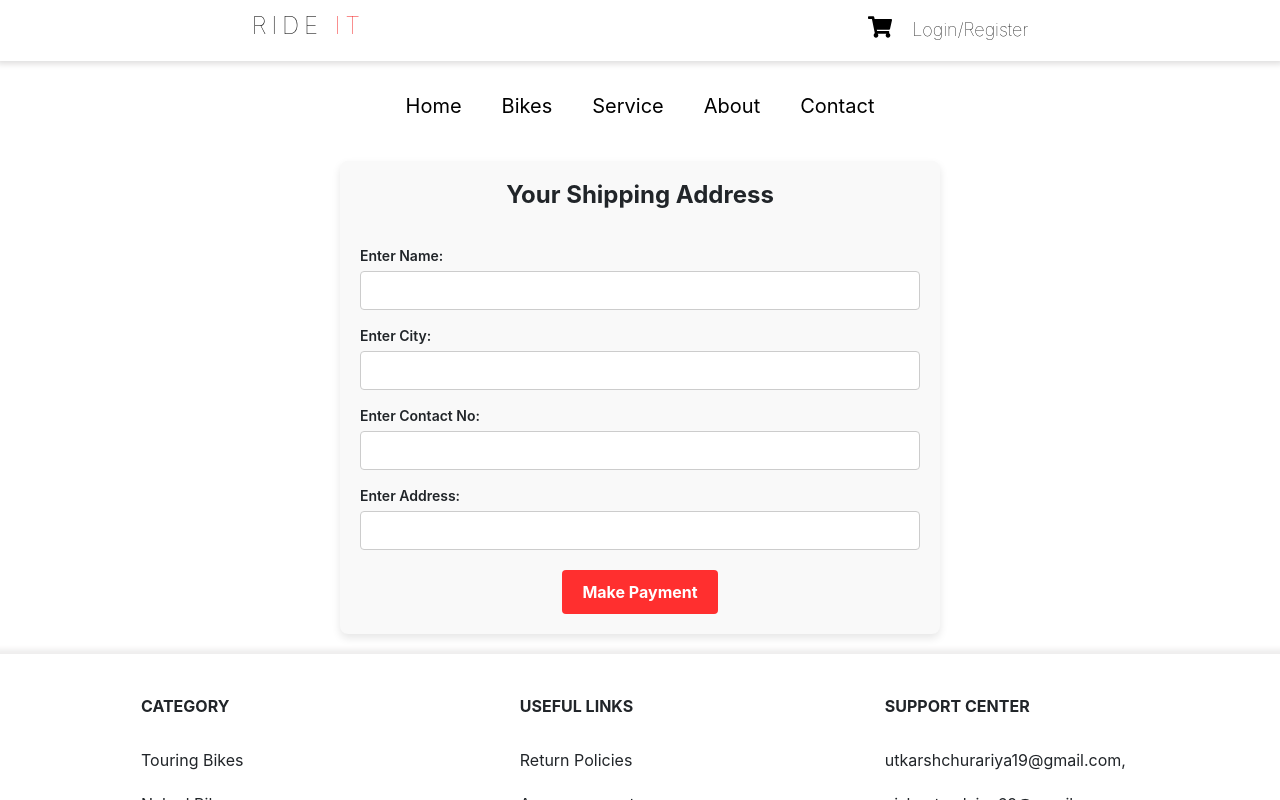
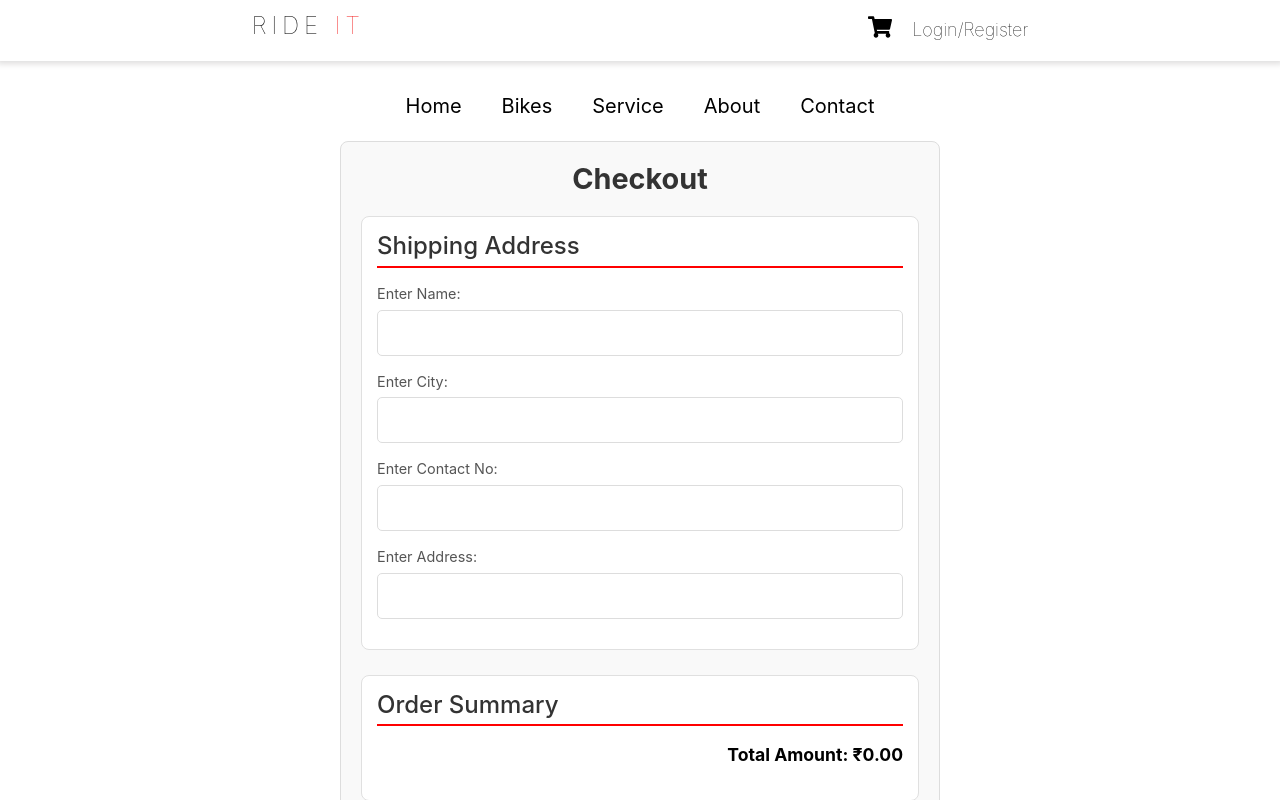
Before and after one commit to Utk1rs8/React_internship, a React (Create React App) app: page /buynow in a window 1280 px wide. Shown: the top 800 px of the page. Built offline with nearby package versions, Linux system fonts and the light colour scheme; a web font is replaced by a local one.

Commit message:
service-maintenance-page

```diff
--- a/src/App.js
+++ b/src/App.js
@@ -21,6 +21,7 @@ import NakedBikes from "./NakedBikes";
 import SportsBikes from "./SportsBikes";
 import CruiserBikes from "./CruiserBikes";
 import TouringBikes from "./TouringBikes";
+import ServiceMaintenance from "./ServiceMaintenance";
 
 
 
@@ -51,7 +52,9 @@ const App=()=>{
               <Route path="nakedbikes" element={<NakedBikes/>} />
               <Route path="sportbikes" element={<SportsBikes/>} />
               <Route path="cruiserbikes" element={<CruiserBikes/>} />
-              <Route path="touringbikes" element={<TouringBikes/>} />            </Route>
+              <Route path="touringbikes" element={<TouringBikes/>} />
+              <Route path="servicemaintenance" element={<ServiceMaintenance/>} />
+              </Route>
            </Routes>
         </BrowserRouter>
 
--- a/src/BuyNow.js
+++ b/src/BuyNow.js
@@ -1,110 +1,102 @@
 import { useSelector } from "react-redux";
-import { useState } from "react";
+import { useState, useEffect } from "react";
 import { useNavigate } from "react-router-dom";
 import axios from "axios";
 
 const BuyNow = () => {
-  const [input, setInput] = useState({});
-  const [paymethod, setPaymethod] = useState("");
+  const [input, setInput] = useState({
+    name: "",
+    city: "",
+    conno: "",
+    address: "",
+  });
+  const [paymethod, setPaymethod] = useState("credit-card");
+  const [totalAmount, setTotalAmount] = useState(0);
   const navigate = useNavigate();
   const cartData = useSelector((state) => state.mycart.cart);
 
-  let proname;
-  let brand;
-  let price;
-  let totalamount;
-  const ans = cartData.map((key) => {
-    proname = key.name;
-    brand = key.brand;
-    price = key.price;
-    totalamount = key.price * key.qnty;
-  });
+  // Calculate total amount
+  useEffect(() => {
+    const total = cartData.reduce((acc, item) => acc + item.price * item.qnty, 0);
+    setTotalAmount(total);
+  }, [cartData]);
 
-  const paymentDone = () => {
-    let url = "http://localhost:4000/consumers";
-    let customerID = Date.now();
-    axios
-      .post(url, {
+  // Handles form input changes
+  const handleInput = (e) => {
+    const { name, value } = e.target;
+    setInput((values) => ({ ...values, [name]: value }));
+  };
+
+  // Handles payment method selection
+  const handlePaymentMethodChange = (e) => {
+    setPaymethod(e.target.value);
+  };
+
+  // Form submission and order saving
+  const paymentDone = async () => {
+    if (!input.name || !input.city || !input.conno || !input.address) {
+      alert("Please fill in all the fields");
+      return;
+    }
+
+    const url = "http://localhost:4000/consumers";
+    const customerID = Date.now();
+
+    try {
+      await axios.post(url, {
         customer_id: customerID,
         Name: input.name,
         City: input.city,
         Contact: input.conno,
         Address: input.address,
-      })
-      .then((res) => {
-        alert("Customer saved!");
+        Paymethod: paymethod,
+        TotalAmount: totalAmount,
       });
-
-    navigate("/paydone");
-  };
-
-  const handleInput = (e) => {
-    let name = e.target.name;
-    let value = e.target.value;
-    setInput((values) => ({ ...values, [name]: value }));
+      alert("Order placed successfully!");
+      navigate("/paydone");
+    } catch (error) {
+      console.error("Error placing order:", error);
+      alert("There was an error processing your order. Please try again.");
+    }
   };
 
   return (
     <div className="buy-now-container">
-      <div className="buy-now-form">
-        <h1 className="buy-now-title">Your Shipping Address</h1>
+      <h1 className="buy-now-title">Checkout</h1>
+
+      <div className="buy-now-section">
+        <h2>Shipping Address</h2>
         <div className="buy-now-input-group">
-          <label htmlFor="name" className="input-label">
-            Enter Name:
-          </label>
-          <input
-            type="text"
-            id="name"
-            name="name"
-            value={input.name}
-            className="input-field"
-            onChange={handleInput}
-          />
+          <label htmlFor="name" className="input-label">Enter Name:</label>
+          <input type="text" id="name" name="name" value={input.name} className="input-field" onChange={handleInput} />
         </div>
         <div className="buy-now-input-group">
-          <label htmlFor="city" className="input-label">
-            Enter City:
-          </label>
-          <input
-            type="text"
-            id="city"
-            name="city"
-            value={input.city}
-            className="input-field"
-            onChange={handleInput}
-          />
+          <label htmlFor="city" className="input-label">Enter City:</label>
+          <input type="text" id="city" name="city" value={input.city} className="input-field" onChange={handleInput} />
         </div>
         <div className="buy-now-input-group">
-          <label htmlFor="conno" className="input-label">
-            Enter Contact No:
-          </label>
-          <input
-            type="text"
-            id="conno"
-            name="conno"
-            value={input.conno}
-            className="input-field"
-            onChange={handleInput}
-          />
+          <label htmlFor="conno" className="input-label">Enter Contact No:</label>
+          <input type="text" id="conno" name="conno" value={input.conno} className="input-field" onChange={handleInput} />
         </div>
         <div className="buy-now-input-group">
-          <label htmlFor="address" className="input-label">
-            Enter Address:
-          </label>
-          <input
-            type="text"
-            id="address"
-            name="address"
-            value={input.address}
-            className="input-field"
-            onChange={handleInput}
-          />
+          <label htmlFor="address" className="input-label">Enter Address:</label>
+          <input type="text" id="address" name="address" value={input.address} className="input-field" onChange={handleInput} />
         </div>
       </div>
+
+      <div className="buy-now-section">
+        <h2>Order Summary</h2>
+        <ul className="order-summary-list">
+          {cartData.map((item, index) => (
+            <li key={index} className="order-summary-item">
+              {item.name} - ₹{item.price}
+            </li>
+          ))}
+        </ul>
+        <p className="order-summary-total">Total Amount: ₹{totalAmount.toFixed(2)}</p>
+      </div>
       <div className="buy-now-actions">
-        <button className="payment-button" onClick={paymentDone}>
-          Make Payment
-        </button>
+        <button className="payment-button" onClick={paymentDone}>Confirm and Pay</button>
       </div>
     </div>
   );
--- a/src/Layout.js
+++ b/src/Layout.js
@@ -67,7 +67,7 @@ const Layout = () => {
                         <Link id="Link" to="service">Service</Link>
                         <div className="subnav-content">
                             <Link to="subscriptionpage" className="SubnavLink">SUBSCRIPTION</Link>
-                            <Link className="SubnavLink">SERVICE MAINTENANCE</Link>
+                            <Link to="servicemaintenance" className="SubnavLink">SERVICE MAINTENANCE</Link>
                             <Link className="SubnavLink">SPARE PART</Link>
                         </div>
                     </div>
--- a/src/Service.js
+++ b/src/Service.js
@@ -17,7 +17,7 @@ const Service=()=>{
                 <p> Details of different plans available, such as monthly, quarterly, or annual subscriptions. These may include tiered options (e.g., Basic, Standard, Premium) with varying levels of benefits and pricing.</p>
                 </div>
                 <div className="service-item">
-                <h2>Maintenance</h2>
+                <Link to="../servicemaintenance" style={{textDecoration:'none'}}><h2>Maintenance</h2></Link>
                 <p>Briefly describe the types of maintenance services offered, like tune-ups, repairs, tire replacements, chain adjustments, and brake inspections.Emphasize the importance of regular maintenance for longevity and performance.</p>
                 </div>
                 <div className="service-item">
--- a/src/index.css
+++ b/src/index.css
@@ -2244,88 +2244,233 @@
 }
 
 
-/* BuyNow Component CSS */
+/* BuyNow CSS */
+
 .buy-now-container {
-  width: 100%;
   max-width: 600px;
   margin: 0 auto;
   padding: 20px;
+  border: 1px solid #ddd;
+  border-radius: 8px;
   background-color: #f9f9f9;
+  font-family: Arial, sans-serif;
+  margin-bottom: 20px;
+}
+
+/* Title styling */
+.buy-now-title {
+  font-size: 1.8em;
+  font-weight: bold;
+  margin-bottom: 20px;
+  text-align: center;
+  color: #333;
+}
+
+/* Section styling */
+.buy-now-section {
+  margin-bottom: 25px;
+  padding: 15px;
+  border: 1px solid #e0e0e0;
   border-radius: 8px;
-  box-shadow: 0 4px 8px rgba(0, 0, 0, 0.1);
-  margin-top: 20px;
-  margin-bottom: 20px;
-}
-
-.buy-now-title {
-  font-size: 24px;
+  background-color: #ffffff;
+}
+
+/* Section headers */
+.buy-now-section h2 {
+  font-size: 1.5em;
+  color: #333;
+  margin-bottom: 15px;
+  border-bottom: 2px solid #ff0000;
+  padding-bottom: 5px;
+}
+
+/* Input group styling */
+.buy-now-input-group {
+  margin-bottom: 15px;
+}
+
+.input-label {
+  display: block;
+  font-size: 0.9em;
+  color: #555;
+  margin-bottom: 5px;
+}
+
+.input-field {
+  width: 100%;
+  padding: 10px;
+  border: 1px solid #ddd;
+  border-radius: 5px;
+  font-size: 1em;
+  color: #333;
+}
+
+.input-field:focus {
+  border-color: #ff0000;
+  outline: none;
+  box-shadow: 0 0 3px rgba(255, 0, 0, 0.611);
+}
+
+/* Order summary styling */
+.order-summary-list {
+  list-style-type: none;
+  padding: 0;
+}
+
+.order-summary-item {
+  font-size: 1em;
+  color: #333;
+  margin: 8px 0;
+}
+
+.order-summary-total {
   font-weight: bold;
-  text-align: center;
-  margin-bottom: 20px;
-}
-
-.buy-now-form {
-  display: flex;
-  flex-direction: column;
-  gap: 15px;
-}
-
-.buy-now-input-group {
-  display: flex;
-  flex-direction: column;
-}
-
-.input-label {
-  font-size: 14px;
-  font-weight: 600;
+  font-size: 1.1em;
+  color: #000000;
+  text-align: right;
+}
+
+/* Payment options styling */
+.payment-options label {
+  display: block;
+  font-size: 1em;
+  color: #333;
   margin-bottom: 5px;
 }
 
-.input-field {
-  padding: 8px;
-  border: 1px solid #ccc;
-  border-radius: 4px;
-  font-size: 14px;
-}
-
+.payment-options input[type="radio"] {
+  margin-right: 10px;
+}
+
+/* Action button styling */
 .buy-now-actions {
-  display: flex;
-  justify-content: center;
-  margin-top: 20px;
+  text-align: center;
 }
 
 .payment-button {
-  padding: 10px 20px;
-  font-size: 16px;
+  background-color: #fc2c2cf3;
+  color: white;
+  padding: 12px 20px;
+  font-size: 1em;
   font-weight: bold;
   border: none;
-  border-radius: 4px;
+  border-radius: 5px;
   cursor: pointer;
-  background-color: #ff2f2f;
-  color: white;
+  transition: background-color 0.3s ease;
 }
 
 .payment-button:hover {
   background-color: #ff0000;
 }
 
-/* Responsive CSS */
+.payment-button:active {
+  background-color: #004494;
+}
+
+/* Responsive styling */
 @media (max-width: 768px) {
   .buy-now-container {
+    padding: 15px;
+  }
+
+  .buy-now-title {
+    font-size: 1.5em;
+  }
+
+  .buy-now-section h2 {
+    font-size: 1.2em;
+  }
+
+  .payment-button {
+    width: 100%;
     padding: 10px;
   }
-
-  .buy-now-input-group {
-    gap: 8px;
-  }
-
-  .input-field {
-    font-size: 13px;
-    padding: 6px;
-  }
-
-  .payment-button {
-    font-size: 14px;
-    padding: 8px 15px;
-  }
-}
+}
+
+/* BikeMaintenance.css */
+
+/* Main container styling */
+.maintenance-page {
+  max-width: 800px;
+  margin: 0 auto;
+  padding: 20px;
+  font-family: Arial, sans-serif;
+  background-color: #f9f9f9;
+  color: #333;
+  margin-bottom: 20px;
+}
+
+/* Header section */
+.maintenance-header h1 {
+  font-size: 2em;
+  color: #ff0000;
+  text-align: center;
+  margin-bottom: 10px;
+}
+
+.maintenance-summary {
+  font-size: 1.2em;
+  color: #555;
+  text-align: center;
+  margin-bottom: 20px;
+}
+
+/* Maintenance section */
+.maintenance-section {
+  margin-bottom: 30px;
+  padding: 15px;
+  border: 1px solid #e0e0e0;
+  border-radius: 8px;
+  background-color: #ffffff;
+}
+
+.maintenance-section h2 {
+  font-size: 1.5em;
+  color: #ff0000;
+  margin-bottom: 10px;
+  border-bottom: 2px solid #ff0000;
+  padding-bottom: 5px;
+}
+
+/* Maintenance features list */
+.maintenance-features {
+  list-style-type: none;
+  padding: 0;
+  margin: 10px 0;
+}
+
+.maintenance-features li {
+  font-size: 1em;
+  padding: 8px 0;
+  color: #333;
+  border-bottom: 1px solid #ddd;
+}
+
+.maintenance-features li:last-child {
+  border-bottom: none;
+}
+
+/* Footer and button */
+.maintenance-footer {
+  text-align: center;
+  margin-top: 20px;
+}
+
+
+
+/* Responsive styling */
+@media (max-width: 768px) {
+  .maintenance-header h1 {
+    font-size: 1.6em;
+  }
+
+  .maintenance-summary {
+    font-size: 1em;
+    margin-bottom: 15px;
+  }
+
+  .maintenance-section h2 {
+    font-size: 1.3em;
+  }
+
+}
```
Also changed, not shown: src/ServiceMaintenance.js (added, +42 -0 lines).
